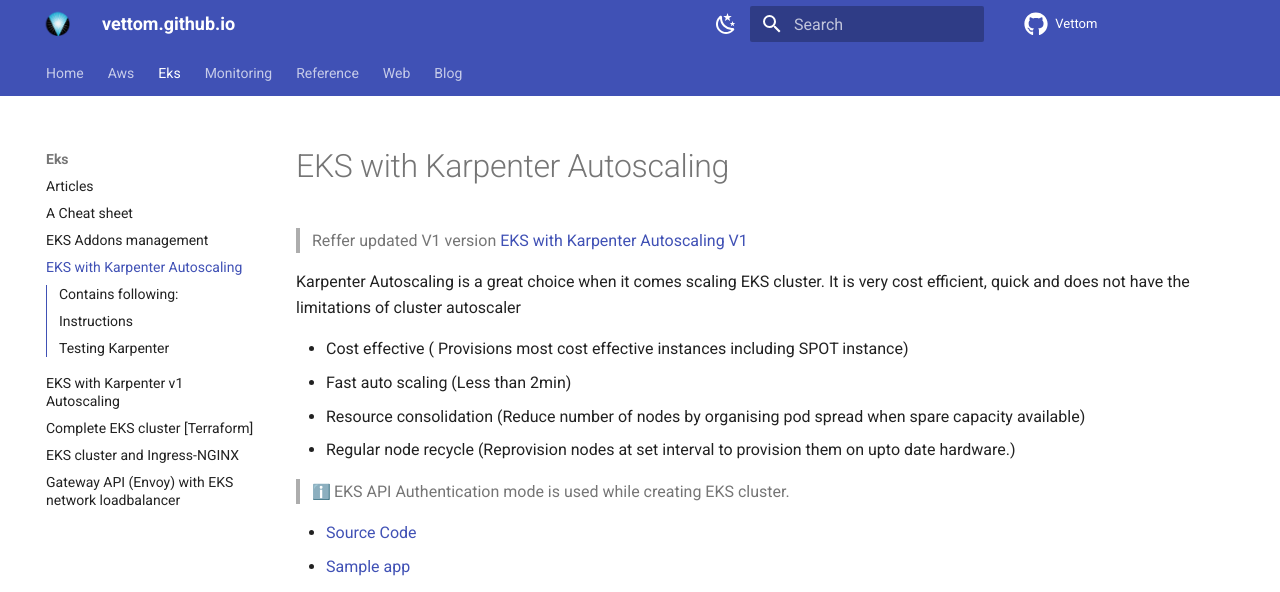
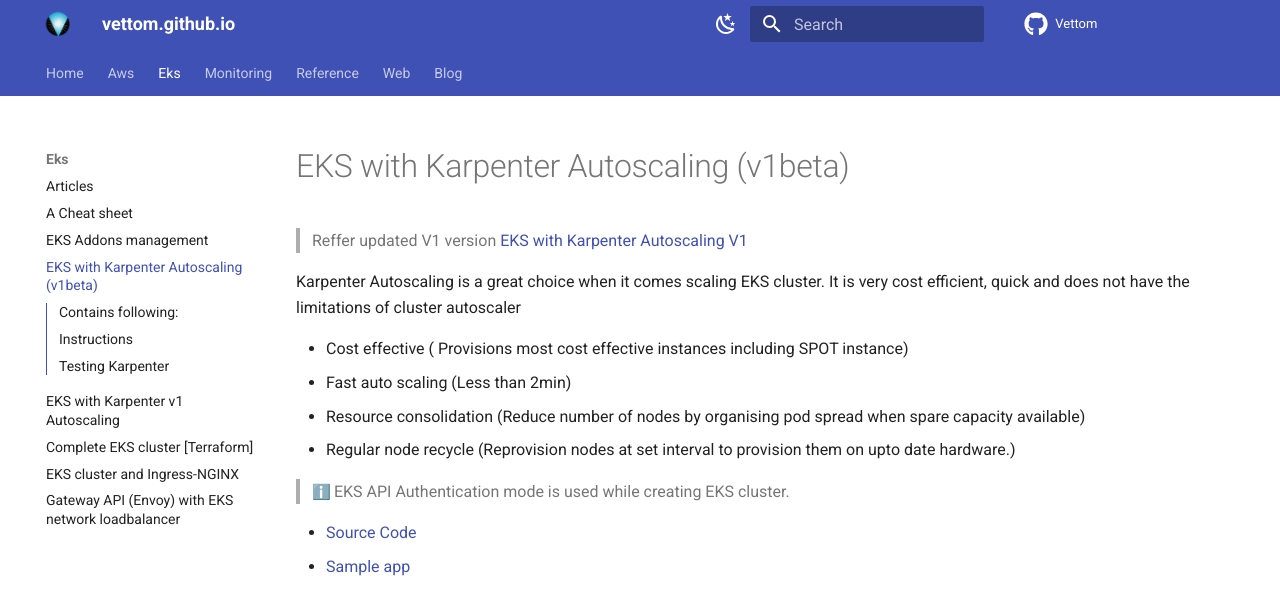
Before and after one commit to vettom/vettom.github.io, an MkDocs documentation site: the page built from docs/Eks/eks-cluster-karpenter.md, in a window 1280 px wide and 900 px high, cut to the strip 0-592 px from the top of the window. Built offline with MkDocs 1.6.1 and Material for MkDocs 9.7.7, drawn with Linux system fonts in a browser that asks for light colours; emoji names are drawn with the system emoji font.

Commit message:
Update by DV on Fri  1 Nov 2024 17:43:32 GMT

```diff
--- a/docs/Eks/eks-cluster-karpenter.md
+++ b/docs/Eks/eks-cluster-karpenter.md
@@ -1,4 +1,4 @@
-# EKS with Karpenter Autoscaling
+# EKS with Karpenter Autoscaling (v1beta)
 
 > Reffer updated V1 version [EKS with Karpenter Autoscaling V1](https://vettom.github.io/Eks/eks-cluster-karpenterV1/)
 
```
Also changed, not shown: docs/index.md (+1 -1 lines).
